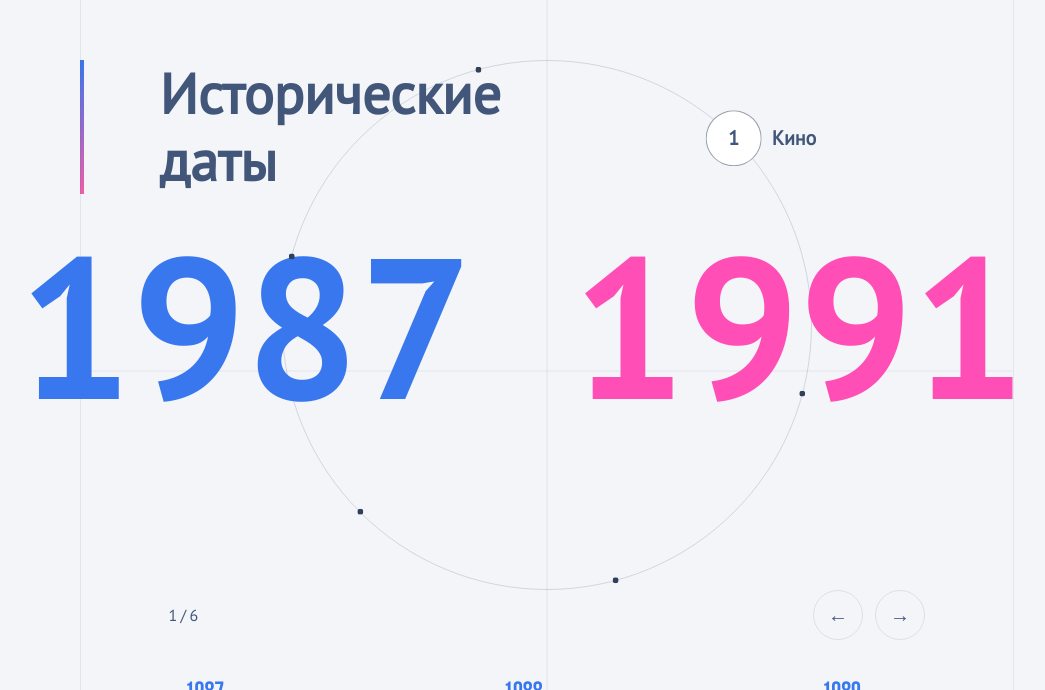
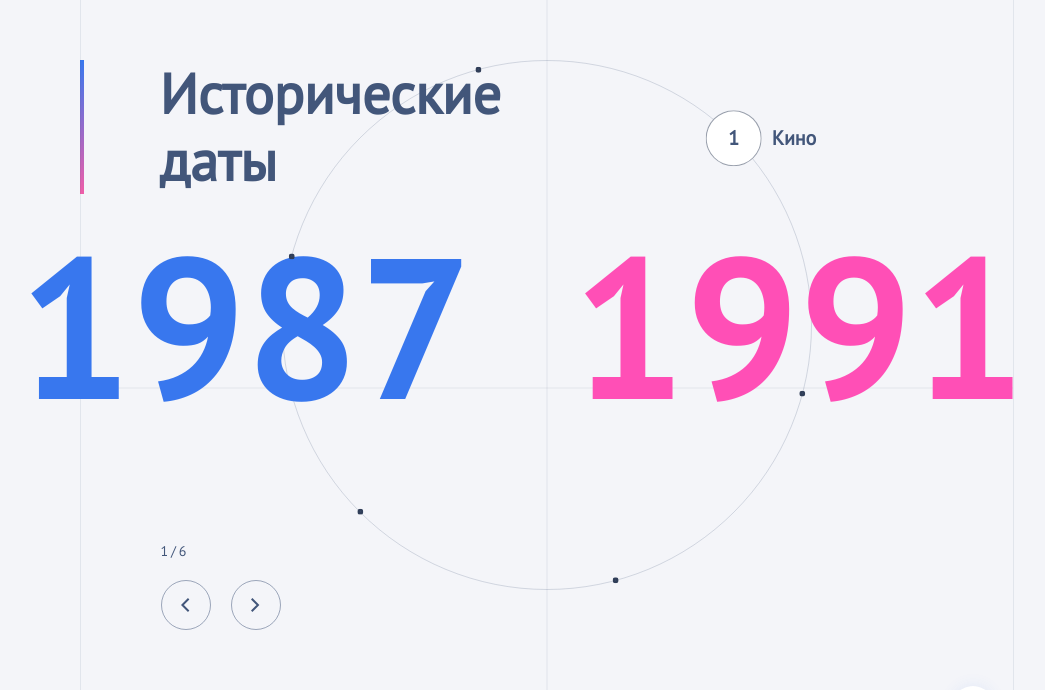
Before and after one commit to Mikhail-Novikov/timeline-historical-dates, a React app: page / in a window 1280 px wide. Shown: the part 110-800 px from the top of the page, without its empty margins (138-1183 px from the left). Built offline with nearby package versions, Linux system fonts and the light colour scheme.

Commit message:
upd: slider

```diff
--- a/src/components/TimelineBlock/TimelineBlock.scss
+++ b/src/components/TimelineBlock/TimelineBlock.scss
@@ -9,7 +9,8 @@
   position: relative;
   isolation: isolate;
 
-  &::after, &::before {
+  &::after,
+  &::before {
     content: '';
     position: absolute;
     background-color: var(--timeline-border);
@@ -141,7 +142,7 @@
 }
 
 .timeline-block__orbit-marker {
-  font-family: PT Sans;
+  font-family: 'PT Sans';
   font-size: 20px;
   font-weight: 400;
   color: var(--black-blue);
@@ -203,41 +204,36 @@
 
 .timeline-block__period-controls {
   display: flex;
-  justify-content: space-between;
-  align-items: center;
-  gap: 1rem;
-  padding: 0 0.5rem;
+  flex-direction: column;
+  gap: 20px;
+  position: absolute;
+  bottom: 255px;
 }
 
 .timeline-block__counter {
-  font-size: 1rem;
+  font-size: 14px;
   letter-spacing: 0.2em;
   color: var(--black-blue);
 }
 
-
 .timeline-block__nav-group {
   display: inline-flex;
-  gap: 0.75rem;
+  gap: 20px;
 }
 
-
 .timeline-block__nav-button {
-  // position: absolute;
   width: 50px;
   height: 50px;
   border-radius: 50%;
-  border: 1px solid rgba(15, 29, 64, 0.1);
+  border: 1px solid var(--black-blue-05);
   background: transparent;
   cursor: pointer;
   font-size: 1.25rem;
   color: var(--black-blue);
-  transition: background 0.3s ease, color 0.3s ease, border-color 0.3s ease;
+  transition: background 0.3s ease-in-out;
 
   &:hover {
     background: var(--timeline-white);
-    color: #fff;
-    border-color: var(--timeline-white);
   }
 }
 
--- a/src/components/TimelineBlock/TimelineBlock.tsx
+++ b/src/components/TimelineBlock/TimelineBlock.tsx
@@ -1,15 +1,15 @@
-import React, { useMemo, useRef, useState } from 'react';
-import { gsap } from 'gsap';
-import 'swiper/css';
-import 'swiper/css/navigation';
-import './TimelineBlock.scss';
+import React, { useMemo, useRef, useState } from "react";
+import { gsap } from "gsap";
+import "swiper/css";
+import "swiper/css/navigation";
+import "./TimelineBlock.scss";
 
-import type { TimelinePeriod } from '@/data/timelineData';
-import { TimelineBlockSlider} from '@/components/TimelineBlockSlider/TimelineBlockSlider';
-import useHeaderYearsAnimation from '@/hooks/useHeaderYearsAnimation';
-import useMarkerOrbit from '@/hooks/useMarkerOrbit';
-import useYearTweens from '@/hooks/useYearTweens';
-import { MARKER_SCALE_COEFFICIENT } from '@/constants/';
+import type { TimelinePeriod } from "@/data/timelineData";
+import { TimelineBlockSlider } from "@/components/TimelineBlockSlider/TimelineBlockSlider";
+import useHeaderYearsAnimation from "@/hooks/useHeaderYearsAnimation";
+import useMarkerOrbit from "@/hooks/useMarkerOrbit";
+import useYearTweens from "@/hooks/useYearTweens";
+import { MARKER_SCALE_COEFFICIENT } from "@/constants/";
 
 type TimelineBlockProps = {
   title: string;
@@ -55,7 +55,7 @@ const TimelineBlock: React.FC<TimelineBlockProps> = ({ periods }) => {
         label: formatCounter(index + 1),
         angle: baseAngle,
         left: `${x}%`,
-        top: `${y}%`
+        top: `${y}%`,
       };
     });
   }, [periods, total]);
@@ -64,17 +64,21 @@ const TimelineBlock: React.FC<TimelineBlockProps> = ({ periods }) => {
   useHeaderYearsAnimation(blockRef, [activeIndex]);
 
   /** Анимация маркеров */
-  const { visibleCategoryIndex } = useMarkerOrbit(activeIndex, basePoints, markerSpanRefs, orbitTrackRef);
+  const { visibleCategoryIndex } = useMarkerOrbit(
+    activeIndex,
+    basePoints,
+    markerSpanRefs,
+    orbitTrackRef
+  );
 
   const YearTweens = {
     fromYearRef,
     toYearRef,
     startYear: activePeriod.startYear,
-    endYear: activePeriod.endYear
+    endYear: activePeriod.endYear,
   };
   /** Анимация смены года */
   useYearTweens(YearTweens);
-
 
   /**
    * Увеличивает предыдущий годовой период.
@@ -105,36 +109,33 @@ const TimelineBlock: React.FC<TimelineBlockProps> = ({ periods }) => {
       // При наведении: расширяем до scale(1), меняем фон на белый
       gsap.to(span, {
         scale: 1,
-        backgroundColor: '#ffffff',
-        duration: .4,
-        ease: 'power1.in'
+        backgroundColor: "#ffffff",
+        duration: 0.4,
+        ease: "power1.in",
       });
     } else {
       // При уходе: возвращаем к scale(0.15), фон обратно на #303E58
       gsap.to(span, {
         scale: MARKER_SCALE_COEFFICIENT,
-        backgroundColor: '#303E58',
-        duration: .4,
-        ease: 'power1.in'
+        backgroundColor: "#303E58",
+        duration: 0.4,
+        ease: "power1.in",
       });
     }
   };
 
   return (
     <section className="timeline-block" ref={blockRef}>
-
       <div className="timeline-block__orbit">
         <div className="timeline-block__years">
           <span
             className="timeline-block__year timeline-block__year--from"
-            ref={fromYearRef}
-          >
+            ref={fromYearRef}>
             {activePeriod.startYear}
           </span>
           <span
             className="timeline-block__year timeline-block__year--to"
-            ref={toYearRef}
-          >
+            ref={toYearRef}>
             {activePeriod.endYear}
           </span>
         </div>
@@ -144,32 +145,29 @@ const TimelineBlock: React.FC<TimelineBlockProps> = ({ periods }) => {
               key={point.id}
               type="button"
               className={[
-                'timeline-block__orbit-marker',
-                index === activeIndex ? 'is-active' : ''
+                "timeline-block__orbit-marker",
+                index === activeIndex ? "is-active" : "",
               ]
                 .filter(Boolean)
-                .join(' ')}
+                .join(" ")}
               style={{ left: point.left, top: point.top }}
               onMouseEnter={() => handleMarkerHover(index, true)}
               onMouseLeave={() => handleMarkerHover(index, false)}
               onClick={() => setActiveIndex(index)}
-              aria-label={`Перейти к отрезку ${point.label}`}
-            >
+              aria-label={`Перейти к отрезку ${point.label}`}>
               <span
                 ref={(el) => {
                   markerSpanRefs.current[index] = el;
-                  }}
-                >
+                }}>
                 {point.label}
               </span>
               {index === activeIndex && (
                 <span
                   className={
-                      'timeline-block__marker-category ' +
-                      (visibleCategoryIndex === index ? 'is-visible' : '')
+                    "timeline-block__marker-category " +
+                    (visibleCategoryIndex === index ? "is-visible" : "")
                   }
-                    aria-hidden
-                  >
+                  aria-hidden>
                   {activePeriod.category}
                 </span>
               )}
@@ -179,25 +177,49 @@ const TimelineBlock: React.FC<TimelineBlockProps> = ({ periods }) => {
       </div>
 
       <div className="timeline-block__period-controls">
-        <span className="timeline-block__counter">
+        <div className="timeline-block__counter">
           {formatCounter(activeIndex + 1)}/{formatCounter(total)}
-        </span>
+        </div>
         <div className="timeline-block__nav-group">
           <button
             type="button"
             className="timeline-block__nav-button"
             onClick={handlePrevPeriod}
-            aria-label="Предыдущий временной отрезок"
-          >
-            <span aria-hidden>←</span>
+            aria-label="Предыдущий временной отрезок">
+            <span aria-hidden>
+              <svg
+                xmlns="http://www.w3.org/2000/svg"
+                width="9"
+                height="14"
+                viewBox="0 0 9 14"
+                fill="none">
+                <path
+                  d="M7.66418 0.707108L1.41419 6.95711L7.66418 13.2071"
+                  stroke="#42567A"
+                  stroke-width="2"
+                />
+              </svg>
+            </span>
           </button>
           <button
             type="button"
             className="timeline-block__nav-button"
             onClick={handleNextPeriod}
-            aria-label="Следующий временной отрезок"
-          >
-            <span aria-hidden>→</span>
+            aria-label="Следующий временной отрезок">
+            <span aria-hidden>
+              <svg
+                xmlns="http://www.w3.org/2000/svg"
+                width="9"
+                height="14"
+                viewBox="0 0 9 14"
+                fill="none">
+                <path
+                  d="M0.707092 0.707108L6.95709 6.95711L0.707093 13.2071"
+                  stroke="#42567A"
+                  stroke-width="2"
+                />
+              </svg>
+            </span>
           </button>
         </div>
       </div>
--- a/src/components/TimelineBlockSlider/TimelineBlockSlider.scss
+++ b/src/components/TimelineBlockSlider/TimelineBlockSlider.scss
@@ -10,7 +10,7 @@
 .timeline-block__slider {
   display: flex;
   flex-direction: column;
-  gap: 1rem;
+  gap: 100px;
 
   .swiper {
     width: 100%;
@@ -39,6 +39,11 @@
     transition: stroke .3s ease-in-out;
   }
 
+  .swiper-button-disabled {
+    pointer-events: none;
+    visibility: hidden;
+  }
+
   .timeline-block__slider-headline {
     display: flex;
     justify-content: space-between;
@@ -55,7 +60,7 @@
   }
 
   .timeline-block__card {
-    padding: 1.5rem;
+    padding: 0 1.5rem 0 0;
     min-height: 155px;
     display: flex;
     flex-direction: column;
--- a/src/components/TimelineBlockSlider/TimelineBlockSlider.tsx
+++ b/src/components/TimelineBlockSlider/TimelineBlockSlider.tsx
@@ -106,17 +106,11 @@ export const TimelineBlockSlider: React.FC<TimelineBlockSliderProps> = ({
           prevEl: sliderPrevRef.current,
           nextEl: sliderNextRef.current,
         }}
-        // onBeforeInit={(swiper) => {
-        //   if (typeof swiper.params.navigation !== 'boolean') {
-        //     swiper.params.navigation = {
-        //       prevEl: sliderPrevRef.current,
-        //       nextEl: sliderNextRef.current
-        //     };
-        //   }
-        // }}
+        watchOverflow
         slidesPerView={1.2}
-        spaceBetween={24}
+        spaceBetween={50}
         breakpoints={{
+          320: { slidesPerView: 1.5 },
           768: { slidesPerView: 2.5 },
           1400: { slidesPerView: 3.5 },
         }}>
--- a/src/styles/global.scss
+++ b/src/styles/global.scss
@@ -43,6 +43,7 @@
   --timeline-marker: rgba(48, 62, 88, .5);
   --timeline-border: rgba(66, 86, 122, .1);
   --black-blue: #42567A;
+  --black-blue-05:rgba(66, 86, 122, .5);
   --timeline-blue: #3877ee;
   --timeline-pink: #ff4fb6;
 }
```
Lines whose indentation alone changed are shown as unchanged.
